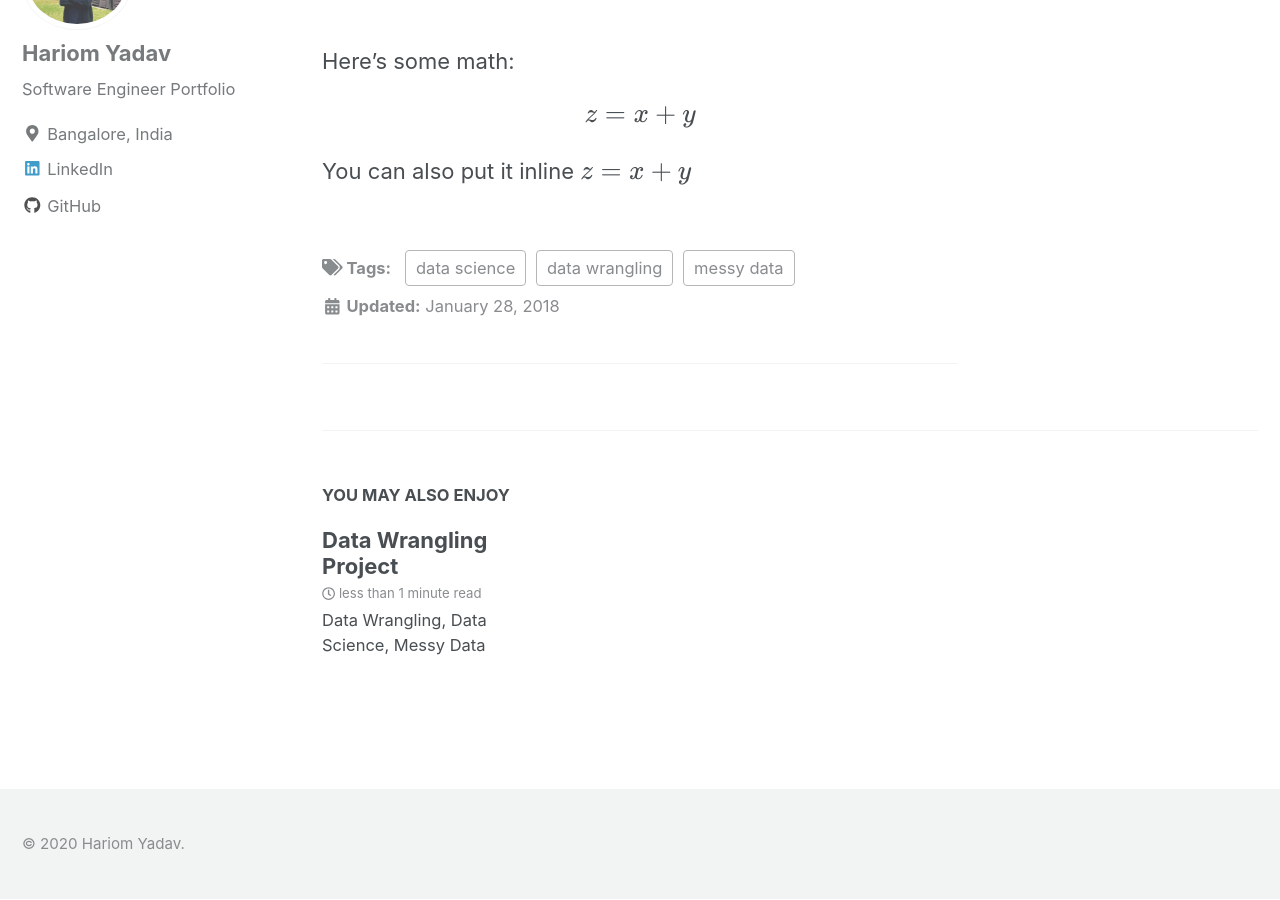
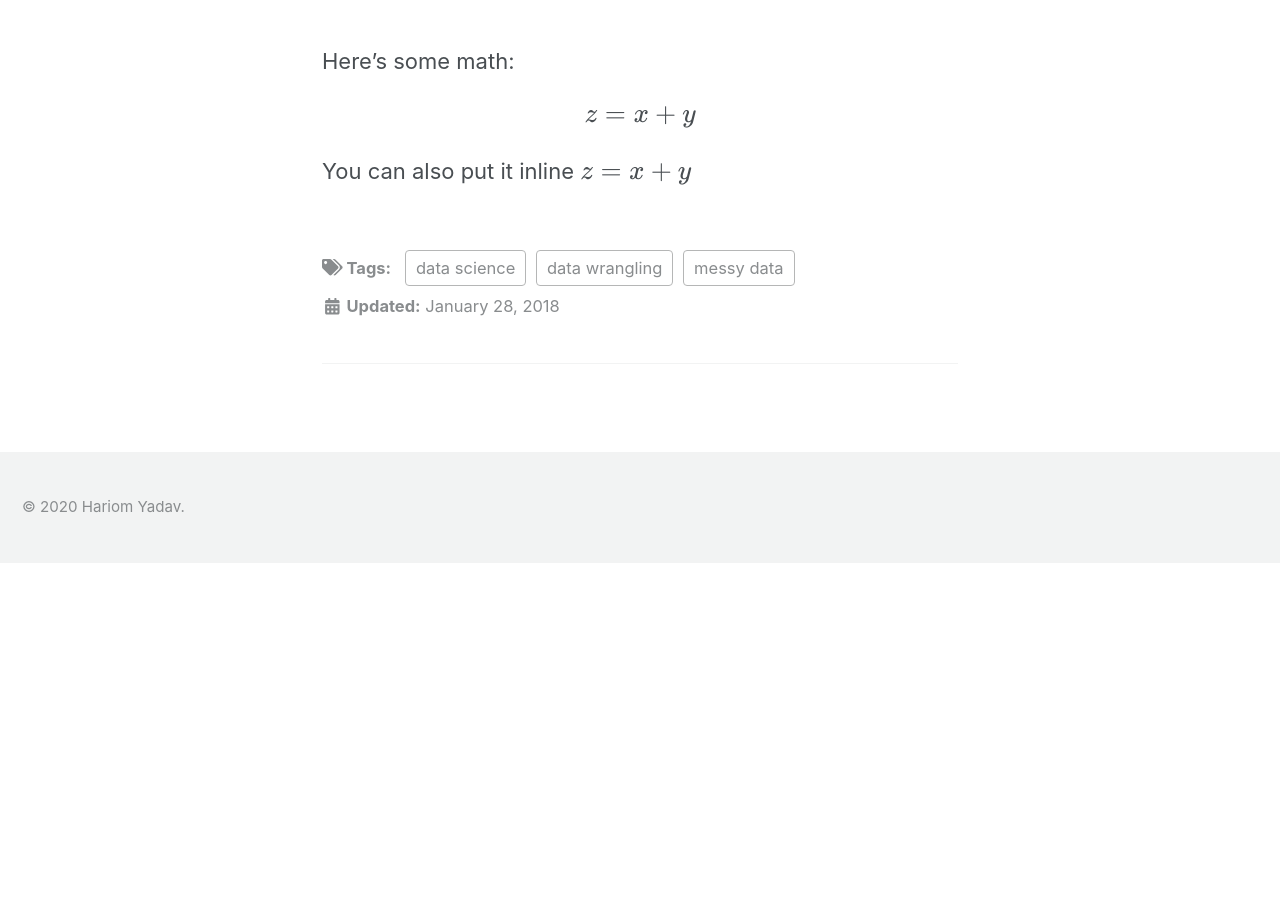
Before and after one commit to hariomyadav/hocyadav.github.io, a Jekyll site: the page built from _posts/2018-01-28-perceptron.md, in a window 1280 px wide and 900 px high, scrolled down 2678 px. Built offline with Jekyll 4.4.1, drawn with Linux system fonts in a browser that asks for light colours; nearby versions of some CDN libraries; formulas are drawn with MathJax 3; after the commit the page ends 3241 px from its top, so only the background shows below that.

Commit message:
remove  YOU MAY ALSO ENJOY

```diff
--- a/_layouts/single.html
+++ b/_layouts/single.html
@@ -70,23 +70,23 @@ layout: default
 
   {% comment %}<!-- only show related on a post page when `related: true` -->{% endcomment %}
   {% if page.id and page.related and site.related_posts.size > 0 %}
-    <div class="page__related">
+    <!-- <div class="page__related">
       <h4 class="page__related-title">{{ site.data.ui-text[site.locale].related_label | default: "You May Also Enjoy" }}</h4>
       <div class="grid__wrapper">
         {% for post in site.related_posts limit:4 %}
           {% include archive-single.html type="grid" %}
         {% endfor %}
       </div>
-    </div>
+    </div> -->
   {% comment %}<!-- otherwise show recent posts if no related when `related: true` -->{% endcomment %}
   {% elsif page.id and page.related %}
-    <div class="page__related">
+    <!-- <div class="page__related">
       <h4 class="page__related-title">{{ site.data.ui-text[site.locale].related_label | default: "You May Also Enjoy" }}</h4>
       <div class="grid__wrapper">
         {% for post in site.posts limit:4 %}
           {% include archive-single.html type="grid" %}
         {% endfor %}
       </div>
-    </div>
+    </div> -->
   {% endif %}
 </div>
```
